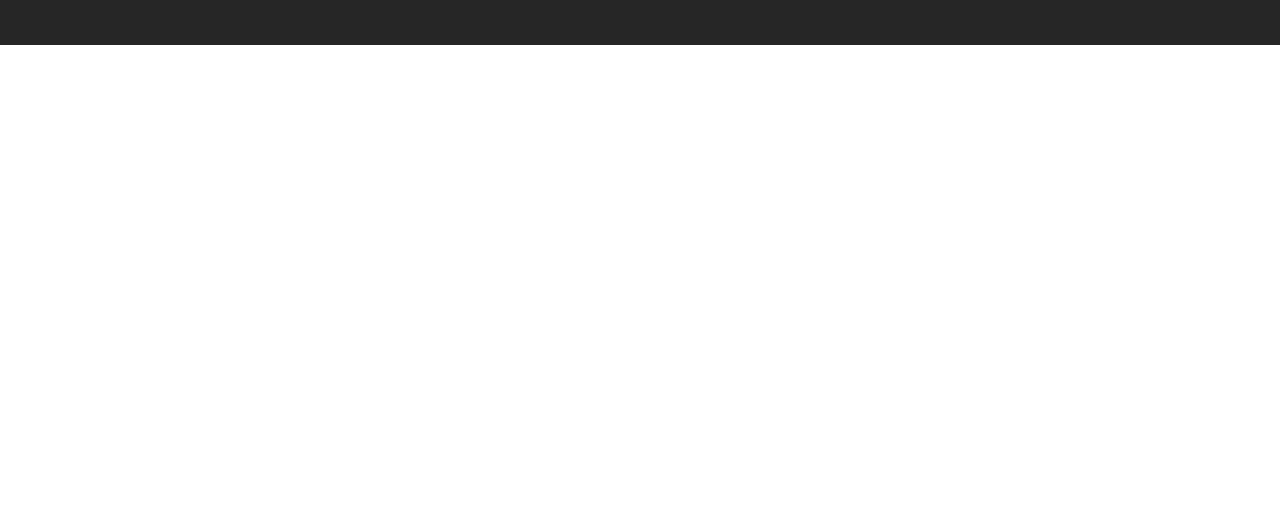
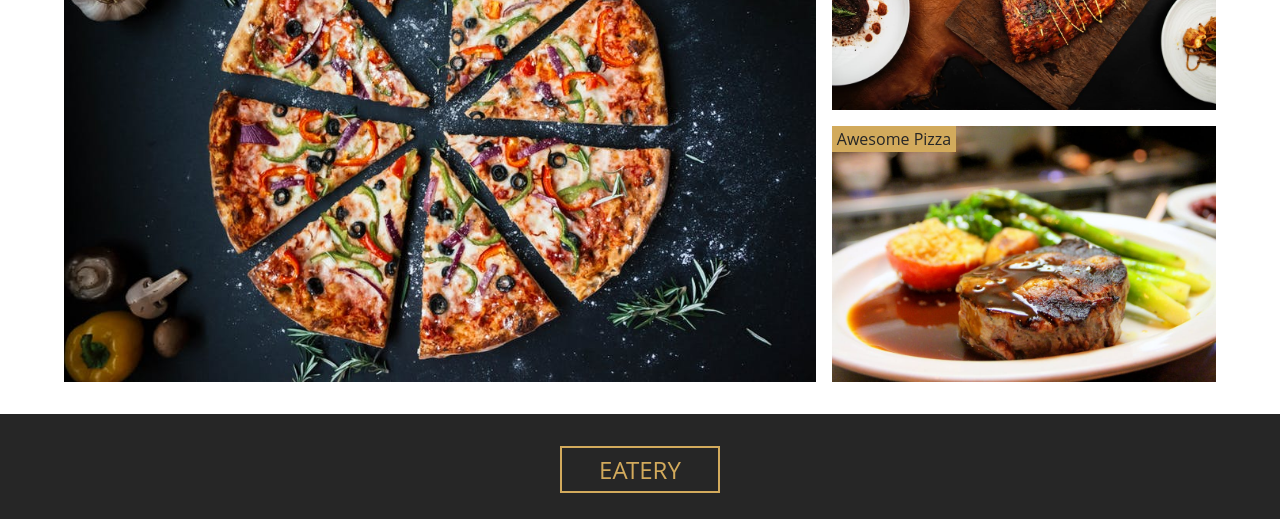
Before and after one commit to emontes/gatsby-restaurant, a Gatsby site: page / in a window 1280 px wide. Shown: the part 1374-1893 px from the top of the page. Before the commit the page ends 1419 px from the top, so only its background shows below. Built offline with nearby package versions, Linux system fonts and the light colour scheme; Gatsby itself is replaced by a stand-in of ours.

Commit message:
se agrega galerIa de platillos

```diff
--- /dev/null
+++ b/src/components/HomePageComponents/Gallery-1.js
@@ -0,0 +1,86 @@
+import React from "react"
+import styled from "styled-components"
+import { StaticQuery, graphql } from "gatsby"
+import { styles, Section } from "../../utils"
+import Img from "gatsby-image"
+
+const GET_IMAGES = graphql`
+  {
+    getImages:allFile(filter:{relativeDirectory:{eq:"homeGallery"}}) {
+      totalCount
+      edges {
+        node {
+          childImageSharp {
+            fluid(maxWidth: 500) {
+                ...GatsbyImageSharpFluid_tracedSVG
+            }
+          }
+        }
+      }
+    }
+  }
+`
+
+export default function Gallery() {
+  return (
+    <StaticQuery
+      query={GET_IMAGES}
+      render={data => {
+        const images = data.getImages.edges
+        return (
+          <Section>
+            <GalleryWrapper>
+              {images.map(({node},index) => {
+                  return (<div key={index} className={`item item-${index+1}`}>
+                    <Img fluid={node.childImageSharp.fluid} />
+                    <p className="info">awesome pizza</p>
+                  </div>)
+              })}
+            </GalleryWrapper>
+          </Section>
+        )
+      }}
+    />
+  )
+}
+
+const GalleryWrapper = styled.div`
+  display: grid;
+  grid-template-columns: auto;
+  grid-row-gap: 1rem;
+  .item {
+    position: relative;
+  }
+  .info {
+    position: absolute;
+    top: 0;
+    left: 0;
+    background: ${styles.colors.mainYellow};
+    padding: 0.1rem 0.3rem;
+    text-transform: capitalize;
+  }
+  @media (min-width: 576px) {
+    grid-template-columns: 1fr 1fr;
+    grid-column-gap: 1rem;
+  }
+  @media (min-width: 768px) {
+    grid-template-columns: repeat(3, 1fr);
+  }
+  @media (min-width: 992px) {
+      .gatsby-image-wrapper {
+          height: 100%;
+      }
+    grid-template-areas:
+      "one one two two"
+      "one one three three";
+    .item-1 {
+      grid-area: one;
+    }
+    .item-2 {
+      grid-area: two;
+    }
+    .item-3 {
+      grid-area: three;
+    }
+  }
+`
--- a/src/pages/index.js
+++ b/src/pages/index.js
@@ -5,6 +5,7 @@ import SEO from "../components/seo"
 import {HomeHeader,Banner, BannerButton} from '../utils'
 import img from '../images/bcg/homeBcg.jpeg';
 import QuickInfo from '../components/HomePageComponents/QuickInfo';
+import Gallery from '../components/HomePageComponents/Gallery-1';
 
 const IndexPage = () => (
   <Layout>
@@ -15,6 +16,7 @@ const IndexPage = () => (
       </Banner>
     </HomeHeader>
     <QuickInfo />
+    <Gallery />
   </Layout>
 )
 
```
Also changed, not shown: src/components/HomePageComponents/Gallery.js (added, +103 -0 lines).
